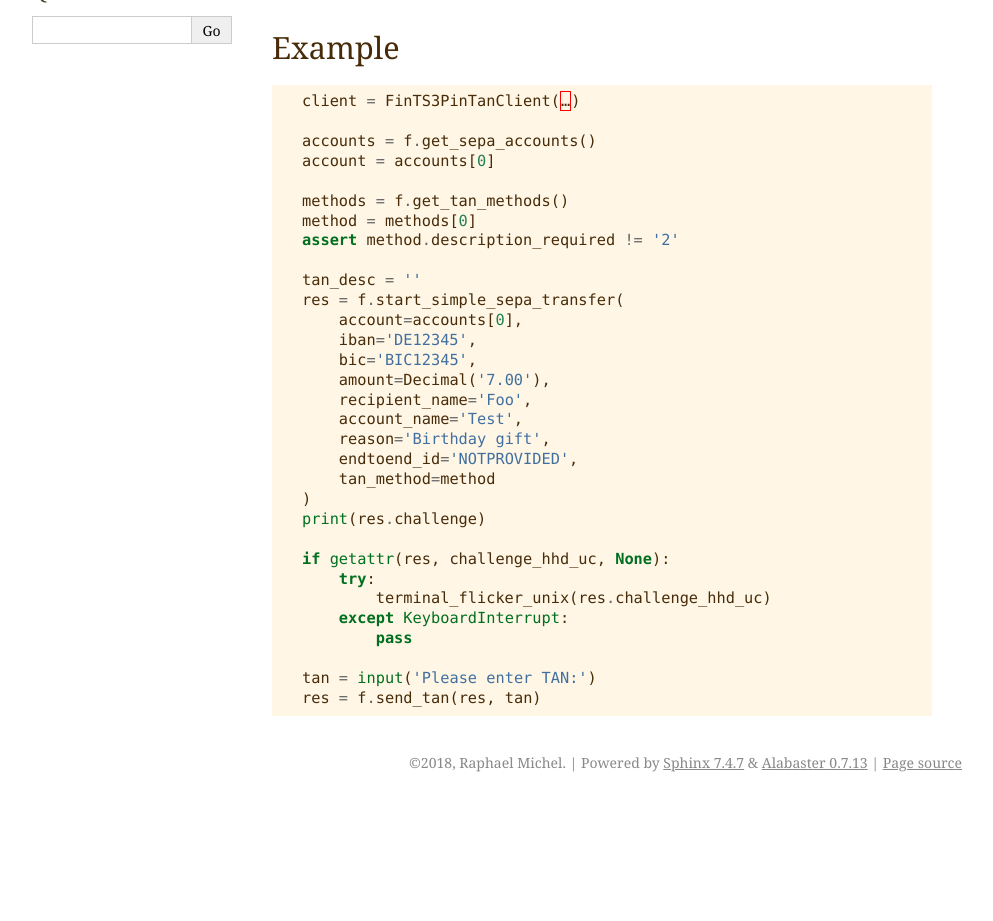
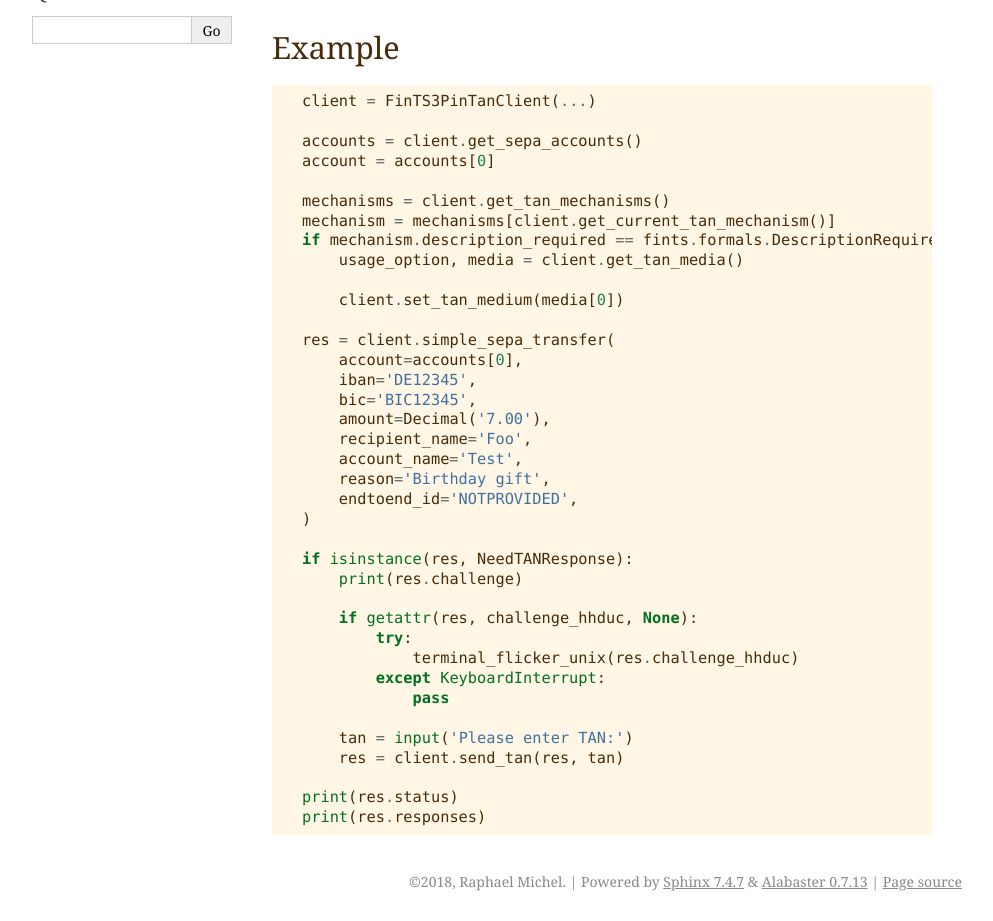
Before and after one commit to raphaelm/python-fints, a Sphinx documentation site: the page built from docs/transfers.rst, in a window 1280 px wide, cut to the strip 614-1535 px from the top of the page. Shown: the whole strip, without its empty margins (148-1141 px from the left). Built offline with Sphinx 7.4.7, drawn with Linux system fonts in a browser that asks for light colours; before the commit the page ends 1416 px from its top, so only the background shows below that.

Commit message:
Update docs

```diff
--- a/docs/debits.rst
+++ b/docs/debits.rst
@@ -1,10 +1,10 @@
 Creating SEPA debits
 ====================
 
-You can submit a SEPA debit XML file to the bank with the ``start_sepa_debit`` method:
+You can submit a SEPA debit XML file to the bank with the ``sepa_debit`` method:
 
 .. autoclass:: fints.client.FinTS3Client
-   :members: start_sepa_debit
+   :members: sepa_debit
    :noindex:
 
 You should then enter a TAN, read our chapter :ref:`tans` to find out more.
--- a/docs/transfers.rst
+++ b/docs/transfers.rst
@@ -7,7 +7,8 @@ Simple mode
 You can create a simple SEPA transfer using this convenient client method:
 
 .. autoclass:: fints.client.FinTS3Client
-   :members: start_simple_sepa_transfer
+   :members: simple_sepa_transfer
+   :noindex:
 
 You should then enter a TAN, read our chapter :ref:`tans` to find out more.
 
@@ -17,24 +18,27 @@ Advanced mode
 If you want to use advanced methods, you can supply your own SEPA XML:
 
 .. autoclass:: fints.client.FinTS3Client
-   :members: start_sepa_transfer
+   :members: sepa_transfer
+   :noindex:
 
 Example
 -------
 
 .. code-block:: python
 
-    client = FinTS3PinTanClient(…)
+    client = FinTS3PinTanClient(...)
 
-    accounts = f.get_sepa_accounts()
+    accounts = client.get_sepa_accounts()
     account = accounts[0]
 
-    methods = f.get_tan_methods()
-    method = methods[0]
-    assert method.description_required != '2'
+    mechanisms = client.get_tan_mechanisms()
+    mechanism = mechanisms[client.get_current_tan_mechanism()]
+    if mechanism.description_required == fints.formals.DescriptionRequired.MUST:
+        usage_option, media = client.get_tan_media()
 
-    tan_desc = ''
-    res = f.start_simple_sepa_transfer(
+        client.set_tan_medium(media[0])
+
+    res = client.simple_sepa_transfer(
         account=accounts[0],
         iban='DE12345',
         bic='BIC12345',
@@ -43,15 +47,19 @@ Example
         account_name='Test',
         reason='Birthday gift',
         endtoend_id='NOTPROVIDED',
-        tan_method=method
     )
-    print(res.challenge)
 
-    if getattr(res, challenge_hhd_uc, None):
-        try:
-            terminal_flicker_unix(res.challenge_hhd_uc)
-        except KeyboardInterrupt:
-            pass
+    if isinstance(res, NeedTANResponse):
+        print(res.challenge)
 
-    tan = input('Please enter TAN:')
-    res = f.send_tan(res, tan)
+        if getattr(res, challenge_hhduc, None):
+            try:
+                terminal_flicker_unix(res.challenge_hhduc)
+            except KeyboardInterrupt:
+                pass
+
+        tan = input('Please enter TAN:')
+        res = client.send_tan(res, tan)
+
+    print(res.status)
+    print(res.responses)
```
Also changed, not shown: docs/reading.rst (+7 -6 lines), docs/tans.rst (+107 -15 lines), 2 other files.
